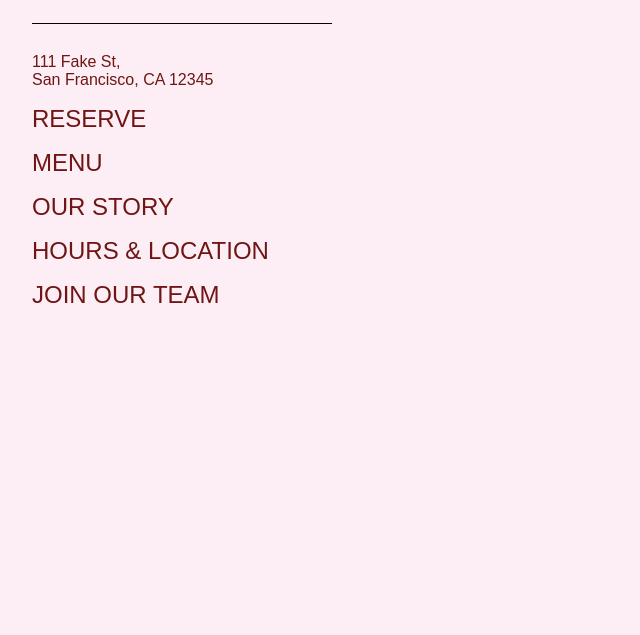
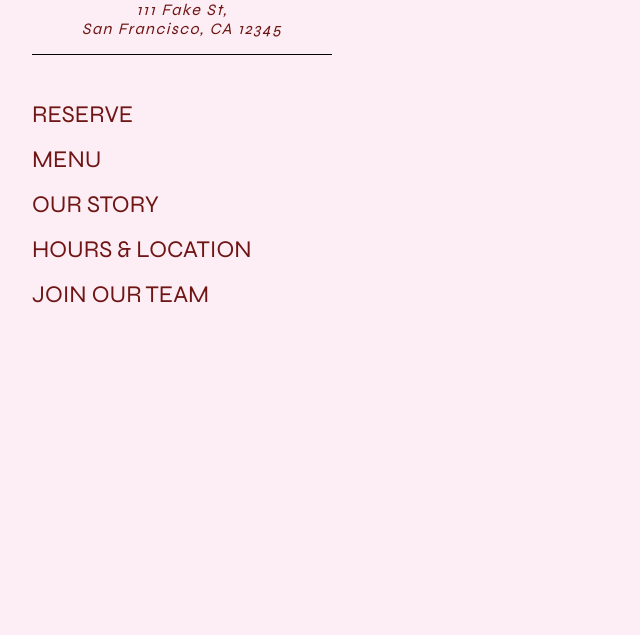
Before and after one commit to h-yau/restaurant-page, a website built with webpack: page dist/index.html in a window 1280 px wide. Shown: the part 165-800 px from the top of the page, without its empty margins (0-640 px from the left). Built offline with nearby package versions, Linux system fonts and the light colour scheme.

Commit message:
Add fonts to /dist/index.html

```diff
--- a/src/index.js
+++ b/src/index.js
@@ -28,7 +28,7 @@ function addNavContainer() {
     const googleMapLink = document.createElement('a');
     googleMapLink.href = "https://maps.app.goo.gl/GD9BNZ7fBhJxeE9u6";
 
-    sideNav.appendChild(googleMapLink);
+    siteLocation.appendChild(googleMapLink);
 
     const address = ['111 Fake St,', 'San Francisco, CA 12345'];
 
```
Also changed, not shown: dist/index.html.
